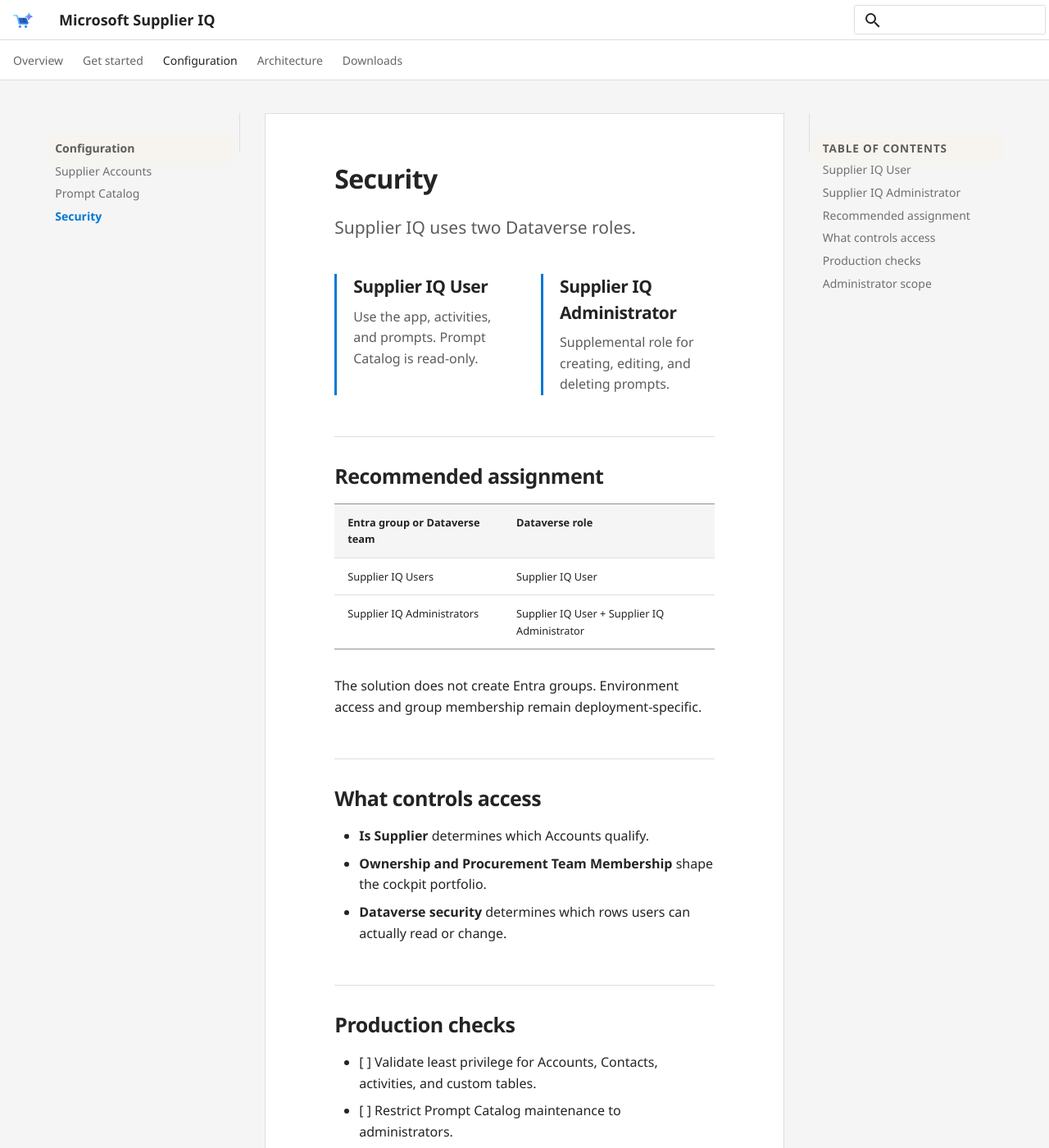
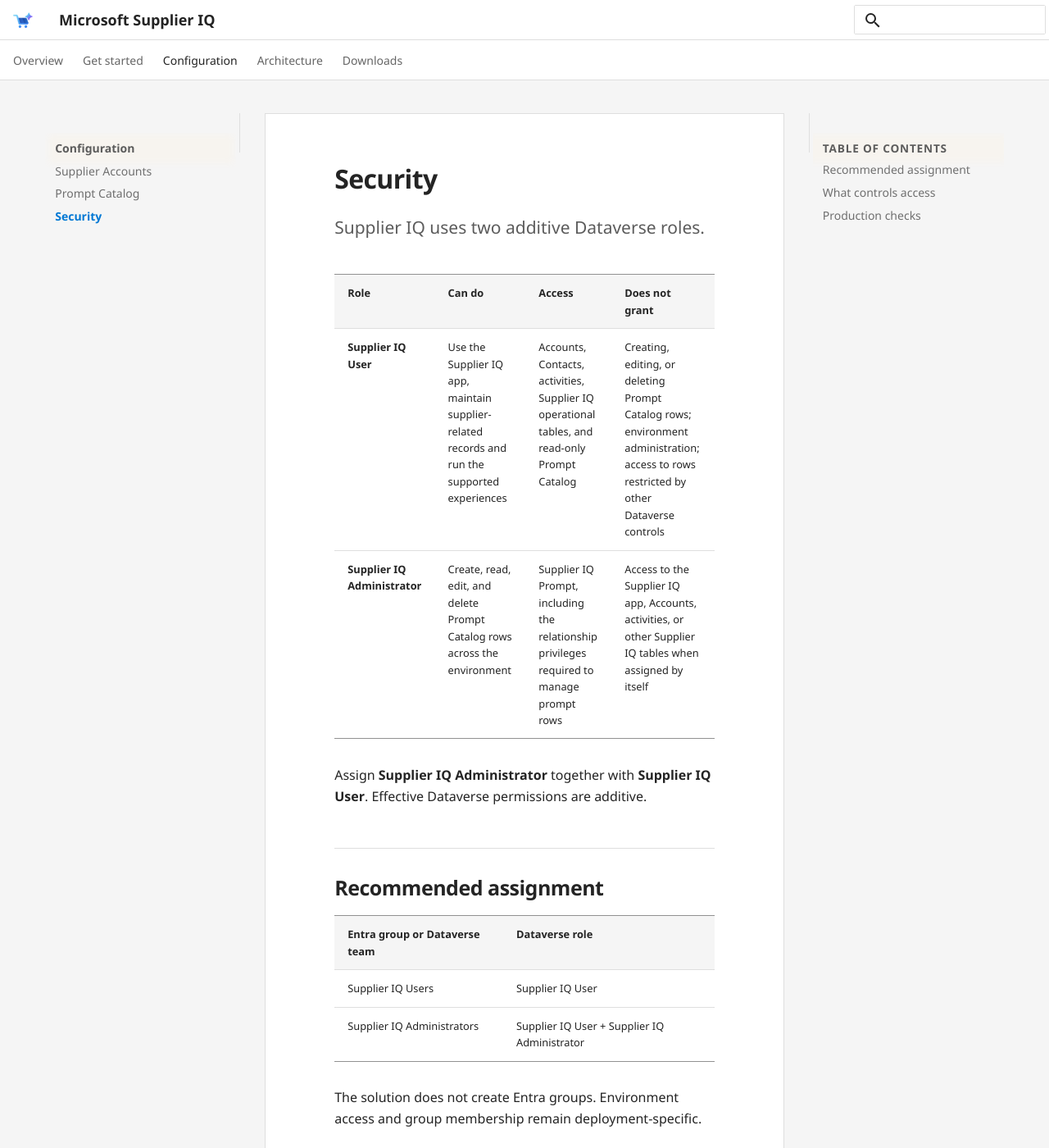
Before and after one commit to falcoostermann/Microsoft-Supplier-IQ-Docs, an MkDocs documentation site: the page built from docs/configuration/security.md, in a window 1280 px wide and 1400 px high. Shown: the whole window at 82% size. Built offline with MkDocs 1.6.1 and Material for MkDocs 9.7.7, drawn with Linux system fonts in a browser that asks for light colours; some of the changed text lies outside the part shown.

Commit message:
Clarify Supplier IQ configuration access
Remove duplicated configuration callouts and replace the security role cards with an explicit access and limitation matrix.

Co-authored-by: Copilot <223556219+Copilot@users.noreply.github.com>

```diff
--- a/docs/configuration/security.md
+++ b/docs/configuration/security.md
@@ -1,20 +1,13 @@
 # Security
 
-Supplier IQ uses two Dataverse roles.
+Supplier IQ uses two additive Dataverse roles.
 
-<div class="siq-summary-grid" markdown>
+| Role | Can do | Access | Does not grant |
+|---|---|---|---|
+| **Supplier IQ User** | Use the Supplier IQ app, maintain supplier-related records and run the supported experiences | Accounts, Contacts, activities, Supplier IQ operational tables, and read-only Prompt Catalog | Creating, editing, or deleting Prompt Catalog rows; environment administration; access to rows restricted by other Dataverse controls |
+| **Supplier IQ Administrator** | Create, read, edit, and delete Prompt Catalog rows across the environment | Supplier IQ Prompt, including the relationship privileges required to manage prompt rows | Access to the Supplier IQ app, Accounts, activities, or other Supplier IQ tables when assigned by itself |
 
-<div class="siq-summary-card" markdown>
-### Supplier IQ User
-Use the app, activities, and prompts. Prompt Catalog is read-only.
-</div>
-
-<div class="siq-summary-card" markdown>
-### Supplier IQ Administrator
-Supplemental role for creating, editing, and deleting prompts.
-</div>
-
-</div>
+Assign **Supplier IQ Administrator** together with **Supplier IQ User**. Effective Dataverse permissions are additive.
 
 ## Recommended assignment
 
@@ -39,7 +32,3 @@ The solution does not create Entra groups. Environment access and group membersh
 - [ ] Define auditing, retention, and deletion policies.
 - [ ] Review connection owners and service accounts.
 - [ ] Test with a non-administrator.
-
-## Administrator scope
-
-The supplemental role grants organization-level **Read, Create, Write, Delete, Append, and Append To** on Supplier IQ Prompt. The settings icon checks these privileges directly, not the role name.
```
Also changed, not shown: docs/configuration/prompts.md (+0 -4 lines), docs/configuration/supplier-accounts.md (+1 -5 lines).
